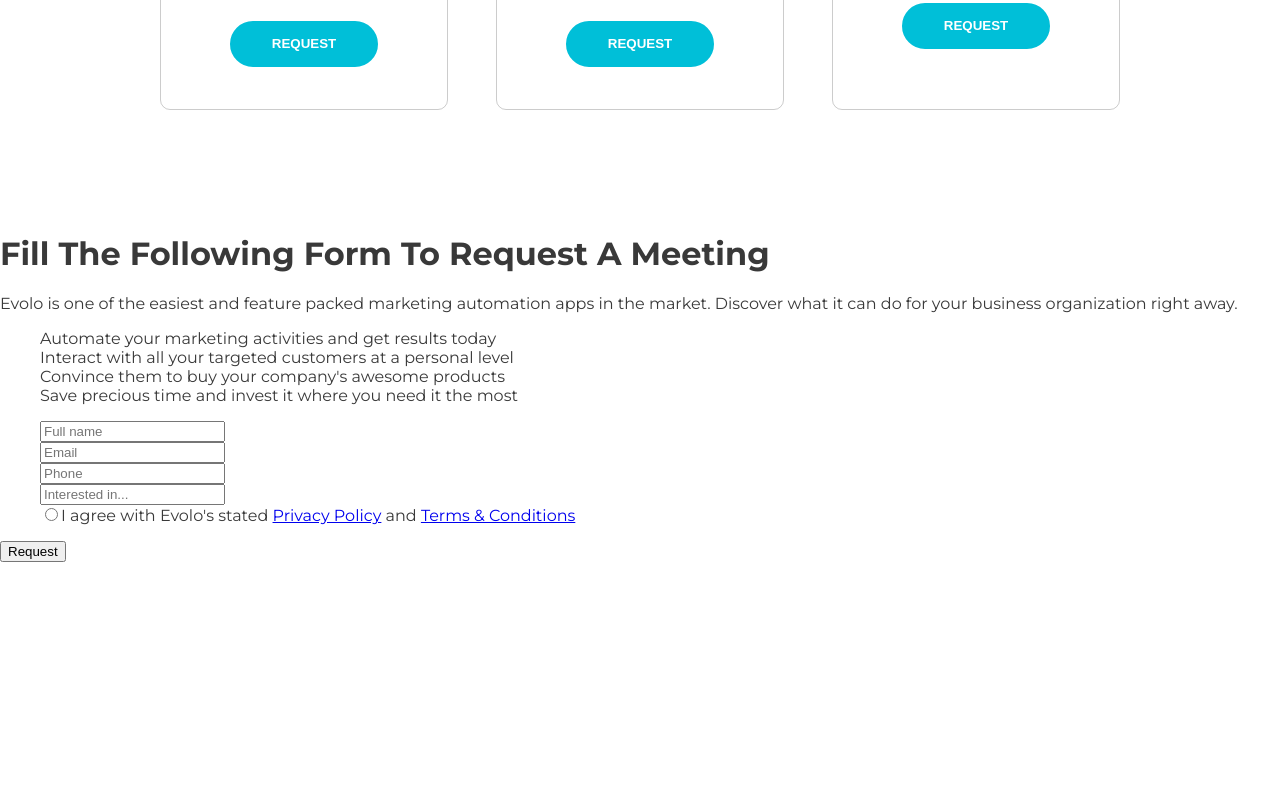
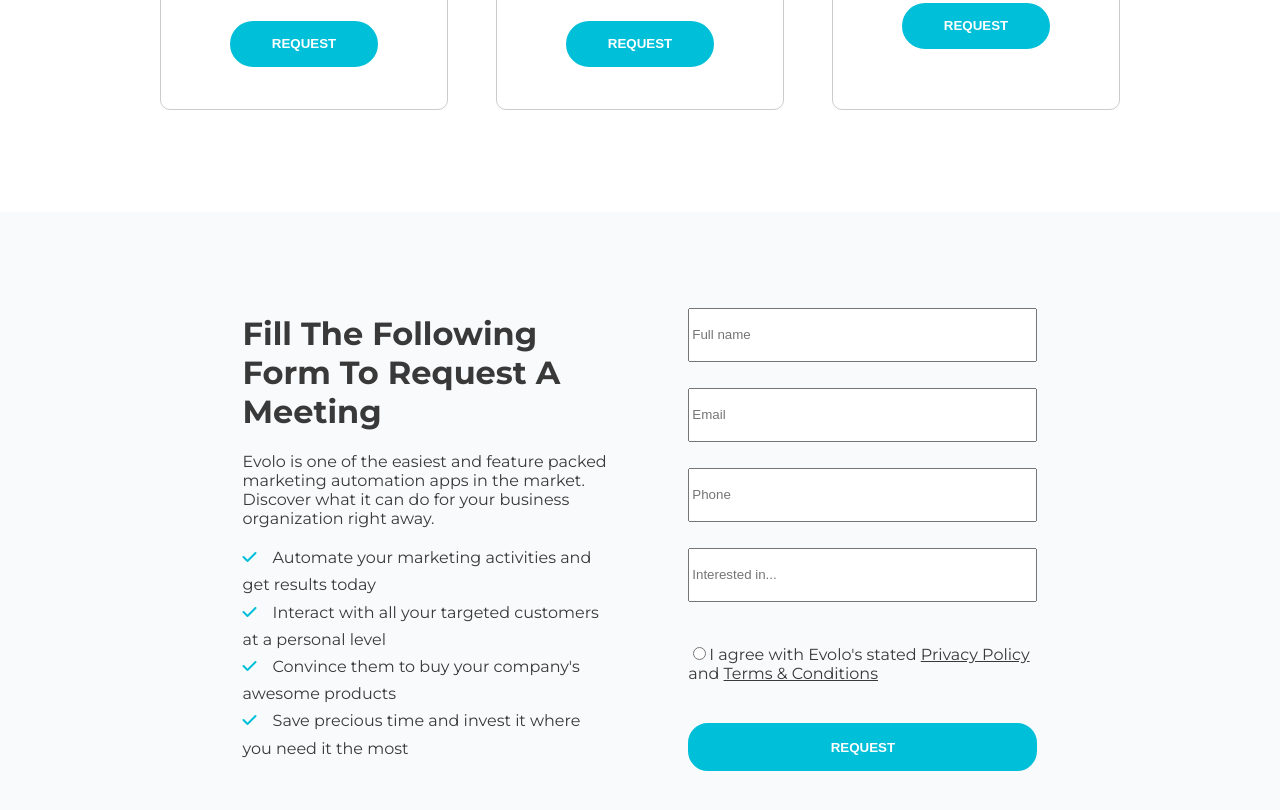
Before and after one commit to shashank-thapa/Envolo, a plain HTML site: page index.html in a window 1280 px wide. Shown: the part 3100-3910 px from the top of the page. Before the commit the page ends 3662 px from the top, so only its background shows below. Drawn offline with Linux system fonts and the light colour scheme.

Commit message:
Added form

```diff
--- a/css/main.scss
+++ b/css/main.scss
@@ -15,6 +15,10 @@
     padding: 0;
     font-family: "Montserrat",sans-serif;
     color: $fontCol;
+}
+
+a{
+    color:$fontCol;
 }
 
 i{
@@ -332,3 +336,65 @@
         }
     }
 }
+
+.form-main{
+    padding:0 5% 8%;
+    background-color:#F9FAFC;
+    width: 100%;
+
+    ul{
+        padding: 0;
+        line-height: 1.7em;
+    }
+
+    .form-main-container{
+        padding: 0 8% 0;
+        display: grid;
+        margin:0 auto;
+        padding-top:5em;
+        grid-template-columns: repeat(2,auto);
+        column-gap: 5em;
+        width: 85%;
+    }
+
+    button{
+        padding: 1em 3em;
+        background-color: $primaryCol;
+        color:white;
+        font-weight: 600;
+        text-transform: uppercase;
+        border: 2px solid $primaryCol;
+        cursor: pointer;
+        margin-top: 1em;
+        outline: none;
+        border-radius:30px;
+        margin-bottom: 1em;
+    }
+
+    button:hover{
+        border: 2px solid $primaryCol;
+        color: $primaryCol;
+        outline: none;
+        background-color: rgba(0,0,0,0);
+        transition: 0.3s ease-in-out;
+        outline: none;
+    }
+
+    .form-fill-main-container{
+
+        .form-fill-ul{
+            input{
+                width: 100%;
+                margin-bottom:2em;
+                height:4em;
+            }
+        }
+
+        button{
+            margin-top:3em;
+            height: 3rem;
+            width: 100%;
+            border-radius:20px;
+        }
+    }
+}
--- a/index.html
+++ b/index.html
@@ -187,26 +187,28 @@
         </div>
 
         <div class="form-main">
+            <div class="form-main-container">
                 <div class="form-text">
                     <h1>Fill The Following Form To Request A Meeting</h1>
                     <p>Evolo is one of the easiest and feature packed marketing automation apps in the market. Discover what it can do for your business organization right away.</p>
                     <ul class="form-ul">
-                    <li>Automate your marketing activities and get results today</li>
-                    <li>Interact with all your targeted customers at a personal level</li>
-                    <li>Convince them to buy your company's awesome products</li>
-                    <li>Save precious time and invest it where you need it the most</li>
+                        <li><i class="fas fa-check"></i>Automate your marketing activities and get results today</li>
+                        <li><i class="fas fa-check"></i>Interact with all your targeted customers at a personal level</li>
+                        <li><i class="fas fa-check"></i>Convince them to buy your company's awesome products</li>
+                        <li><i class="fas fa-check"></i>Save precious time and invest it where you need it the most</li>
                     </ul>
                 </div>
 
-            <div class="form-main-container">
+                <div class="form-fill-main-container">
                     <ul class="form-fill-ul">
                         <li><input type="text" placeholder="Full name"></li>
                         <li><input type="email" placeholder="Email"></li>
                         <li><input type="number" placeholder="Phone"></li>
                         <li><input type="text" placeholder="Interested in..."></li>
-                    <li><input type="radio">I agree with Evolo's stated <a href="#">Privacy Policy</a> and <a href="#">Terms & Conditions</a></li>
                     </ul>
+                    <input type="radio">I agree with Evolo's stated <a href="#">Privacy Policy</a> and <a href="#">Terms & Conditions</a>
                     <button>Request</button>
+                </div>
             </div>
         </div>
     </div>
```
Also changed, not shown: css/main.css, 1 other file. Lines whose indentation alone changed are shown as unchanged.
